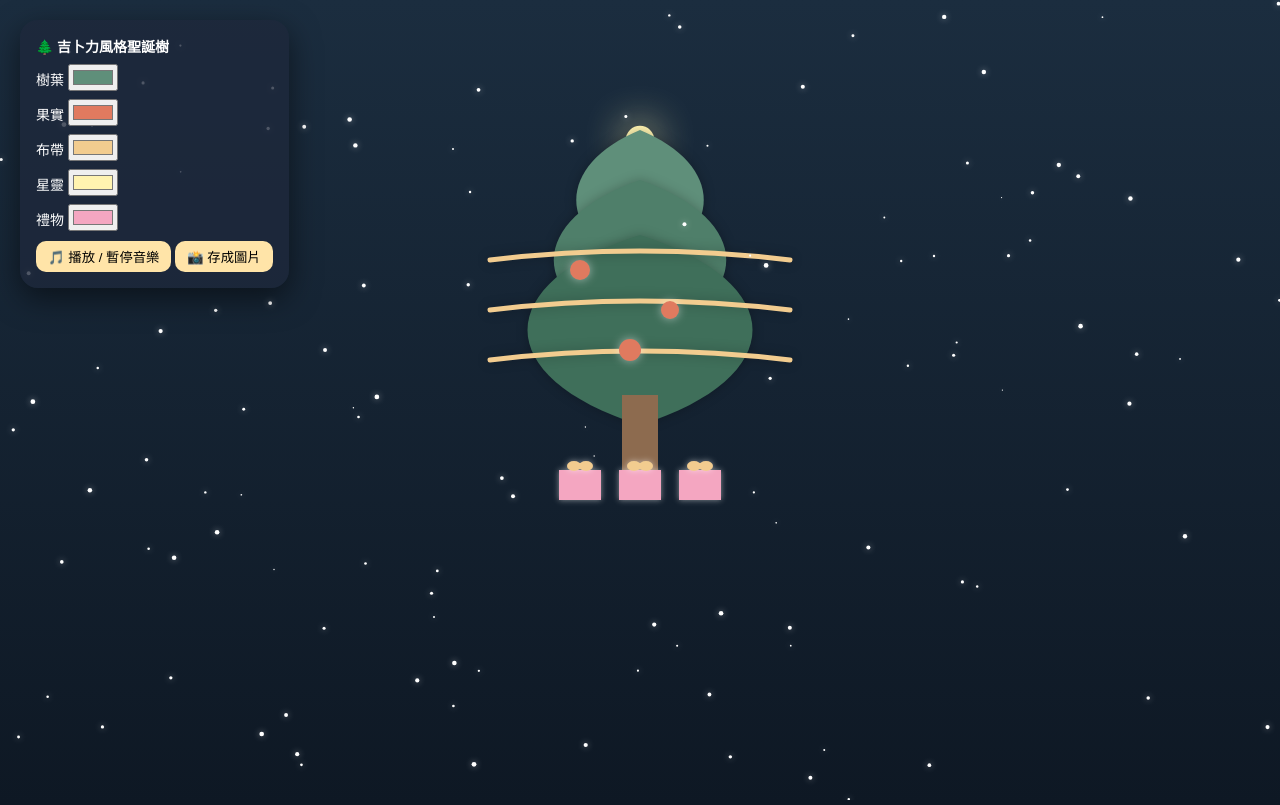
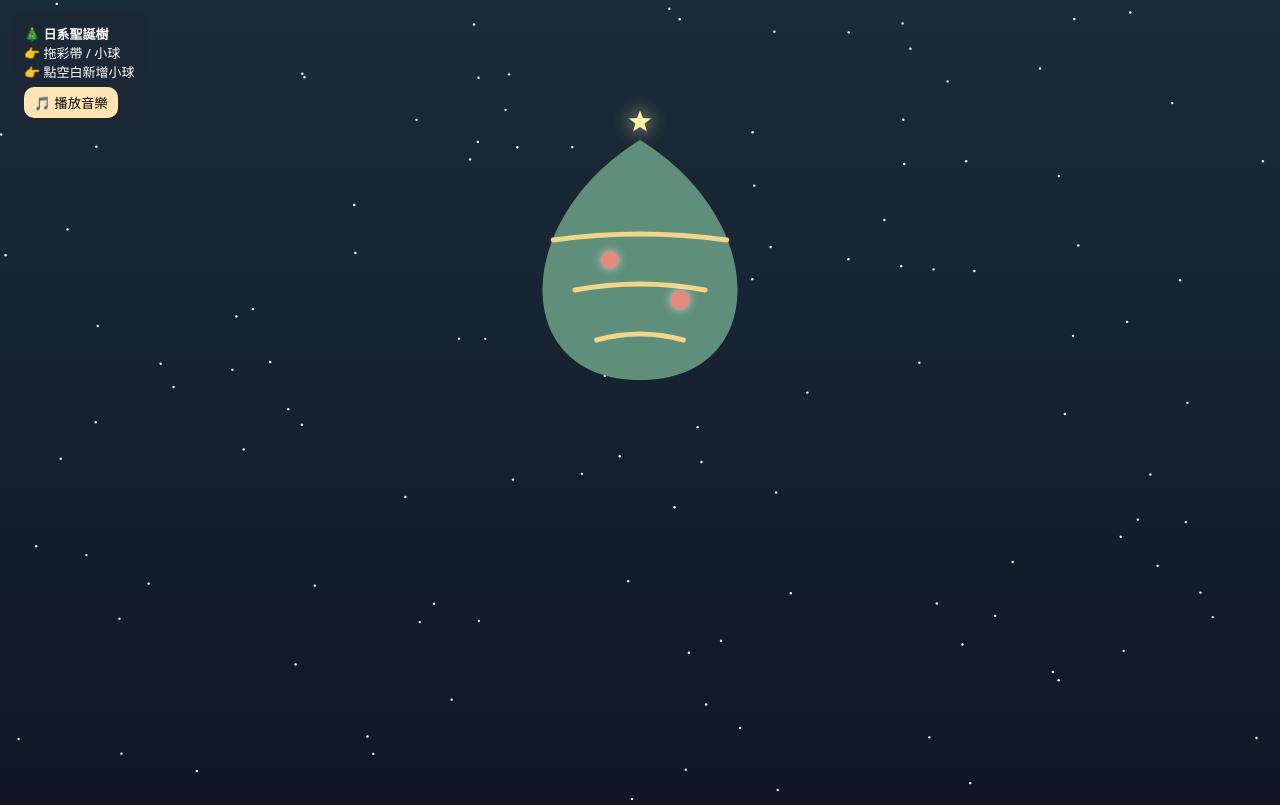
Before and after one commit to Tinaliu-1027/Tinaliu-1027.github.io, a plain HTML site: page index.html in a window 1280 px wide. Drawn offline with Linux system fonts and the light colour scheme.

Commit message:
Update index.html

```diff
--- a/index.html
+++ b/index.html
@@ -2,34 +2,33 @@
 <html lang="zh-Hant">
 <head>
 <meta charset="UTF-8">
-<title>吉卜力風格聖誕樹</title>
-<meta name="viewport" content="width=device-width, initial-scale=1.0">
+<title>日系風格聖誕樹（手機＋音樂完整版）</title>
+<meta name="viewport" content="width=device-width, initial-scale=1.0, user-scalable=no">
 <style>
 body{
   margin:0;
-  background:linear-gradient(#1b2d3f,#0e1824);
+  background:linear-gradient(#1c2b3a,#0f1824);
   overflow:hidden;
+  touch-action:none;
   font-family:system-ui,-apple-system,sans-serif;
   color:white;
 }
 .controls{
   position:fixed;
-  left:20px;
-  top:20px;
-  background:rgba(30,40,60,.78);
-  padding:16px;
-  border-radius:18px;
-  font-size:14px;
-  box-shadow:0 10px 30px rgba(0,0,0,.5);
+  left:12px;
+  top:12px;
+  background:rgba(30,40,55,.78);
+  padding:12px;
+  border-radius:14px;
+  font-size:13px;
   z-index:10;
 }
-.controls label{display:block;margin-top:8px}
 button{
-  margin-top:10px;
-  padding:6px 12px;
+  margin-top:6px;
+  padding:6px 10px;
   border-radius:10px;
   border:none;
-  background:#ffe4a8;
+  background:#ffe6b3;
   cursor:pointer;
 }
 </style>
@@ -38,184 +37,230 @@ button{
 <body>
 
 <div class="controls">
-  <strong>🌲 吉卜力風格聖誕樹</strong>
-  <label>樹葉 <input type="color" id="leaf" value="#5f8f7a"></label>
-  <label>果實 <input type="color" id="ball" value="#e07a5f"></label>
-  <label>布帶 <input type="color" id="ribbon" value="#f2cc8f"></label>
-  <label>星靈 <input type="color" id="star" value="#fff3b0"></label>
-  <label>禮物 <input type="color" id="gift" value="#f4a6c1"></label>
-  <button onclick="toggleMusic()">🎵 播放 / 暫停音樂</button>
-  <button onclick="saveImage()">📸 存成圖片</button>
+  <strong>🎄 日系聖誕樹</strong><br>
+  👉 拖彩帶 / 小球<br>
+  👉 點空白新增小球<br>
+  <button id="musicBtn">🎵 播放音樂</button>
 </div>
 
-<!-- 🎵 背景音樂（森林系、吉卜力感） -->
-<audio id="bgm" loop>
+<!-- 🎵 背景音樂（Pixabay 無版權） -->
+<audio id="bgm" loop preload="auto">
   <source src="https://cdn.pixabay.com/download/audio/2022/03/15/audio_3c7d3d0b2e.mp3" type="audio/mpeg">
 </audio>
 
 <canvas id="c"></canvas>
 
 <script>
-const canvas=document.getElementById("c");
-const ctx=canvas.getContext("2d");
-const CX=()=>canvas.width/2;
+/* ========= 基本設定 ========= */
+const canvas = document.getElementById("c");
+const ctx = canvas.getContext("2d");
+const CX = ()=>canvas.width/2;
 
 function resize(){
-  canvas.width=innerWidth;
-  canvas.height=innerHeight;
+  canvas.width = innerWidth;
+  canvas.height = innerHeight;
 }
 resize(); addEventListener("resize",resize);
 
-const leaf=document.getElementById("leaf");
-const ball=document.getElementById("ball");
-const ribbon=document.getElementById("ribbon");
-const star=document.getElementById("star");
-const gift=document.getElementById("gift");
+/* ========= 🎵 音樂（關鍵修正） ========= */
+const bgm = document.getElementById("bgm");
+const musicBtn = document.getElementById("musicBtn");
+bgm.volume = 0.4;
+let isPlaying = false;
 
-// 🎵 音樂控制
-const bgm=document.getElementById("bgm");
-bgm.volume=0.35;
-let playing=false;
+musicBtn.addEventListener("click", () => {
+  if (!isPlaying) {
+    bgm.play().then(()=>{
+      isPlaying = true;
+      musicBtn.textContent = "⏸ 暫停音樂";
+    }).catch(()=>{
+      alert("瀏覽器阻擋播放，請再點一次");
+    });
+  } else {
+    bgm.pause();
+    isPlaying = false;
+    musicBtn.textContent = "🎵 播放音樂";
+  }
+});
 
-function toggleMusic(){
-  if(!playing){
-    bgm.play();
-    playing=true;
-  }else{
-    bgm.pause();
-    playing=false;
+/* ========= 🌲 樹參數 ========= */
+const treeTop = 140;
+const treeBottom = 380;
+const maxWidth = 260;
+
+function treeWidthAt(y){
+  const t = (y-treeTop)/(treeBottom-treeTop);
+  return maxWidth*(1-t*0.8);
+}
+
+/* ========= 🎀 彩帶 ========= */
+const ribbons=[
+  {y:240,offset:0},
+  {y:290,offset:0},
+  {y:340,offset:0}
+];
+
+/* ========= 🔴 裝飾小球 ========= */
+const balls=[
+  {x:-30,y:260,r:9},
+  {x:40,y:300,r:10}
+];
+
+let dragging=null;
+let dragType=null;
+let moved=false;
+
+/* ========= ⭐ 五角星 ========= */
+let starPulse=1,dir=0.008;
+
+/* ========= 觸控 / 滑鼠共用 ========= */
+function getPos(e){
+  if(e.touches){
+    return {x:e.touches[0].clientX,y:e.touches[0].clientY};
+  }
+  return {x:e.offsetX,y:e.offsetY};
+}
+
+function start(e){
+  e.preventDefault();
+  moved=false;
+  const {x,y}=getPos(e);
+
+  ribbons.forEach(r=>{
+    if(Math.abs(y-r.y)<14){
+      dragging=r; dragType="ribbon";
+    }
+  });
+
+  balls.forEach(b=>{
+    if(Math.hypot(x-(CX()+b.x),y-b.y)<b.r+10){
+      dragging=b; dragType="ball";
+    }
+  });
+}
+
+function move(e){
+  if(!dragging) return;
+  e.preventDefault();
+  moved=true;
+  const {x,y}=getPos(e);
+
+  if(dragType==="ribbon") dragging.offset=x-CX();
+  if(dragType==="ball"){
+    dragging.x=x-CX();
+    dragging.y=y;
   }
 }
 
-// ⭐ 星靈動畫
-let starPulse=1,dir=0.006;
+function end(e){
+  if(!dragging && !moved){
+    const {x,y}=getPos(e);
+    if(y>treeTop && y<treeBottom){
+      balls.push({x:x-CX(),y,r:8+Math.random()*3});
+    }
+  }
+  dragging=null; dragType=null;
+}
 
-// 🍎 果實
-const balls=[
-  {x:-60,y:270,r:10},
-  {x:30,y:310,r:9},
-  {x:-10,y:350,r:11}
-];
+canvas.addEventListener("mousedown",start);
+canvas.addEventListener("mousemove",move);
+canvas.addEventListener("mouseup",end);
+canvas.addEventListener("touchstart",start,{passive:false});
+canvas.addEventListener("touchmove",move,{passive:false});
+canvas.addEventListener("touchend",end);
 
-// 🎁 禮物
-const gifts=[
-  {x:-60,y:470,w:42,h:30},
-  {x:0,y:470,w:42,h:30},
-  {x:60,y:470,w:42,h:30}
-];
-
-// ❄️ 雪
-const snow=Array.from({length:120},()=>({
-  x:Math.random()*innerWidth,
-  y:Math.random()*innerHeight,
-  r:Math.random()*1.8+0.6,
-  s:Math.random()*0.4+0.2
-}));
-
-// 🌿 手繪樹葉
-function softLeaf(y,w,h,color){
-  ctx.fillStyle=color;
-  ctx.shadowColor="rgba(0,0,0,.25)";
-  ctx.shadowBlur=12;
+/* ========= 繪製 ========= */
+function drawTree(){
+  ctx.fillStyle="#5f8f7a";
   ctx.beginPath();
-  ctx.moveTo(CX(),y-h);
-  ctx.bezierCurveTo(CX()-w/2,y-h/2,CX()-w/2,y+h/2,CX(),y+h);
-  ctx.bezierCurveTo(CX()+w/2,y+h/2,CX()+w/2,y-h/2,CX(),y-h);
+  ctx.moveTo(CX(),treeTop);
+  ctx.bezierCurveTo(
+    CX()-maxWidth/2,treeTop+80,
+    CX()-maxWidth/2,treeBottom,
+    CX(),treeBottom
+  );
+  ctx.bezierCurveTo(
+    CX()+maxWidth/2,treeBottom,
+    CX()+maxWidth/2,treeTop+80,
+    CX(),treeTop
+  );
   ctx.fill();
 }
 
-// 🌟 星靈
-function drawStarSpirit(){
+function drawRibbons(){
+  ctx.strokeStyle="#f3d58a";
+  ctx.lineWidth=5;
+  ctx.lineCap="round";
+  ribbons.forEach(r=>{
+    const w=treeWidthAt(r.y)/2;
+    ctx.beginPath();
+    ctx.moveTo(CX()-w+r.offset*0.2,r.y);
+    ctx.quadraticCurveTo(CX()+r.offset,r.y-12,CX()+w+r.offset*0.2,r.y);
+    ctx.stroke();
+  });
+}
+
+function drawBalls(){
+  balls.forEach(b=>{
+    ctx.fillStyle="#e38b7a";
+    ctx.shadowColor="rgba(255,255,255,.6)";
+    ctx.shadowBlur=8;
+    ctx.beginPath();
+    ctx.arc(CX()+b.x,b.y,b.r,0,Math.PI*2);
+    ctx.fill();
+  });
+  ctx.shadowBlur=0;
+}
+
+function drawStar(){
   starPulse+=dir;
-  if(starPulse>1.2||starPulse<0.85)dir*=-1;
-
+  if(starPulse>1.2||starPulse<0.9) dir*=-1;
   ctx.save();
-  ctx.translate(CX(),140);
+  ctx.translate(CX(),treeTop-18);
   ctx.scale(starPulse,starPulse);
-  ctx.fillStyle=star.value;
-  ctx.shadowColor=star.value;
-  ctx.shadowBlur=40;
+  ctx.fillStyle="#fff1a8";
+  ctx.shadowColor="#fff1a8";
+  ctx.shadowBlur=20;
   ctx.beginPath();
-  ctx.arc(0,0,14,0,Math.PI*2);
+  for(let i=0;i<5;i++){
+    ctx.lineTo(Math.cos((18+i*72)*Math.PI/180)*12,
+               -Math.sin((18+i*72)*Math.PI/180)*12);
+    ctx.lineTo(Math.cos((54+i*72)*Math.PI/180)*5,
+               -Math.sin((54+i*72)*Math.PI/180)*5);
+  }
+  ctx.closePath();
   ctx.fill();
   ctx.restore();
 }
 
-// 🎀 蝴蝶結
-function bow(x,y){
-  ctx.fillStyle=ribbon.value;
-  ctx.shadowBlur=6;
-  ctx.beginPath();
-  ctx.ellipse(x-6,y,7,5,0,0,Math.PI*2);
-  ctx.ellipse(x+6,y,7,5,0,0,Math.PI*2);
-  ctx.arc(x,y,3,0,Math.PI*2);
-  ctx.fill();
+/* ========= 背景 ========= */
+const snow=Array.from({length:120},()=>({
+  x:Math.random()*innerWidth,
+  y:Math.random()*innerHeight,
+  s:Math.random()*0.4+0.2
+}));
+
+function drawBG(){
+  ctx.fillStyle="white";
+  snow.forEach(s=>{
+    s.y+=s.s;
+    if(s.y>canvas.height) s.y=0;
+    ctx.beginPath();
+    ctx.arc(s.x,s.y,1.2,0,Math.PI*2);
+    ctx.fill();
+  });
 }
 
 function draw(){
   ctx.clearRect(0,0,canvas.width,canvas.height);
-
-  drawStarSpirit();
-
-  softLeaf(200,170,70,leaf.value);
-  softLeaf(260,230,80,"#4f7f6a");
-  softLeaf(330,300,95,"#3f6f5a");
-
-  // 🎀 布帶
-  ctx.strokeStyle=ribbon.value;
-  ctx.lineWidth=5;
-  ctx.lineCap="round";
-  [260,310,360].forEach(y=>{
-    ctx.beginPath();
-    ctx.moveTo(CX()-150,y);
-    ctx.quadraticCurveTo(CX(),y-18,CX()+150,y);
-    ctx.stroke();
-  });
-
-  // 🍎 果實
-  balls.forEach(b=>{
-    ctx.fillStyle=ball.value;
-    ctx.shadowColor="rgba(255,255,255,.5)";
-    ctx.shadowBlur=10;
-    ctx.beginPath();
-    ctx.arc(CX()+b.x,b.y,b.r,0,Math.PI*2);
-    ctx.fill();
-  });
-
-  // 🪵 樹幹
-  ctx.shadowBlur=0;
-  ctx.fillStyle="#8d6b4f";
-  ctx.fillRect(CX()-18,395,36,85);
-
-  // 🎁 禮物
-  gifts.forEach(g=>{
-    ctx.fillStyle=gift.value;
-    ctx.shadowBlur=6;
-    ctx.fillRect(CX()+g.x-g.w/2,g.y,g.w,g.h);
-    bow(CX()+g.x,g.y-4);
-  });
-
-  // ❄️ 雪
-  ctx.fillStyle="white";
-  snow.forEach(s=>{
-    s.y+=s.s;
-    if(s.y>canvas.height)s.y=0;
-    ctx.beginPath();
-    ctx.arc(s.x,s.y,s.r,0,Math.PI*2);
-    ctx.fill();
-  });
-
+  drawBG();
+  drawStar();
+  drawTree();
+  drawRibbons();
+  drawBalls();
   requestAnimationFrame(draw);
 }
 draw();
-
-// 📸 存成圖片
-function saveImage(){
-  const a=document.createElement("a");
-  a.download="ghibli-christmas-tree.png";
-  a.href=canvas.toDataURL();
-  a.click();
-}
 </script>
 
 </body>
```
